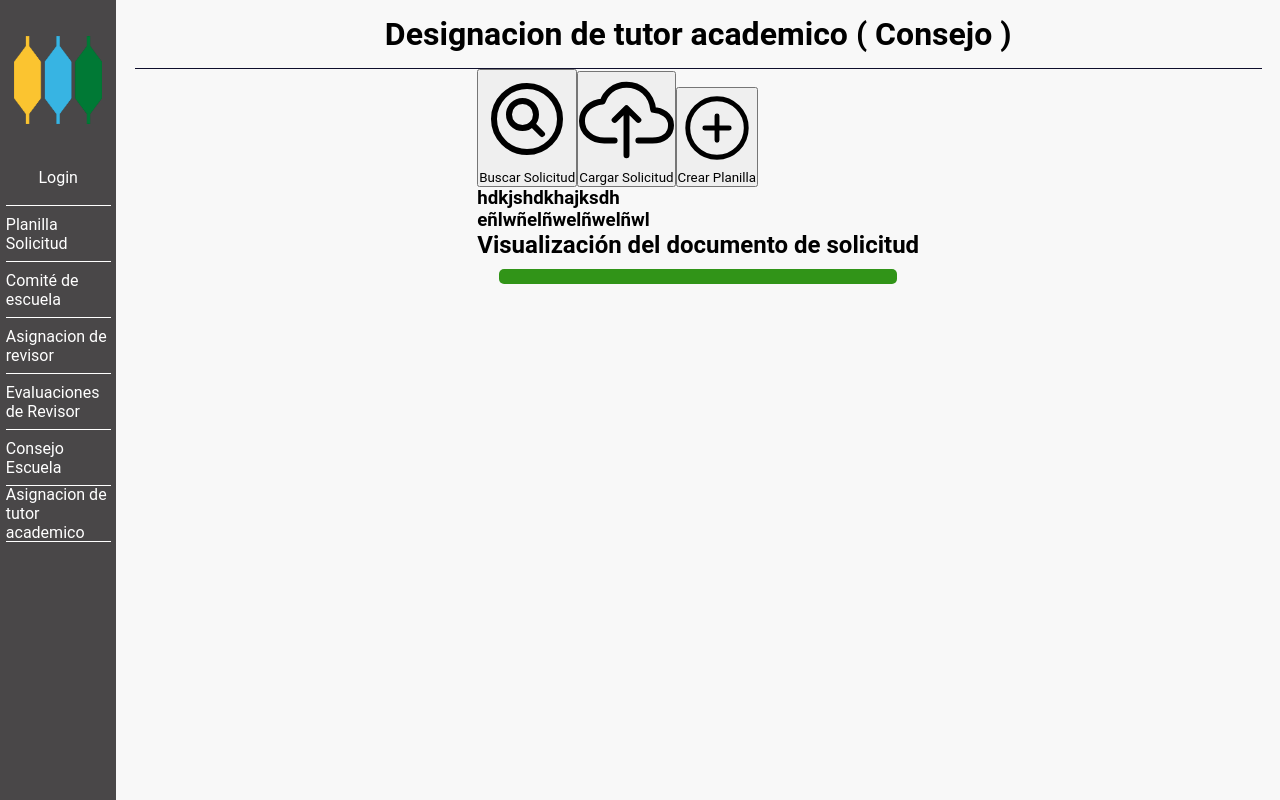
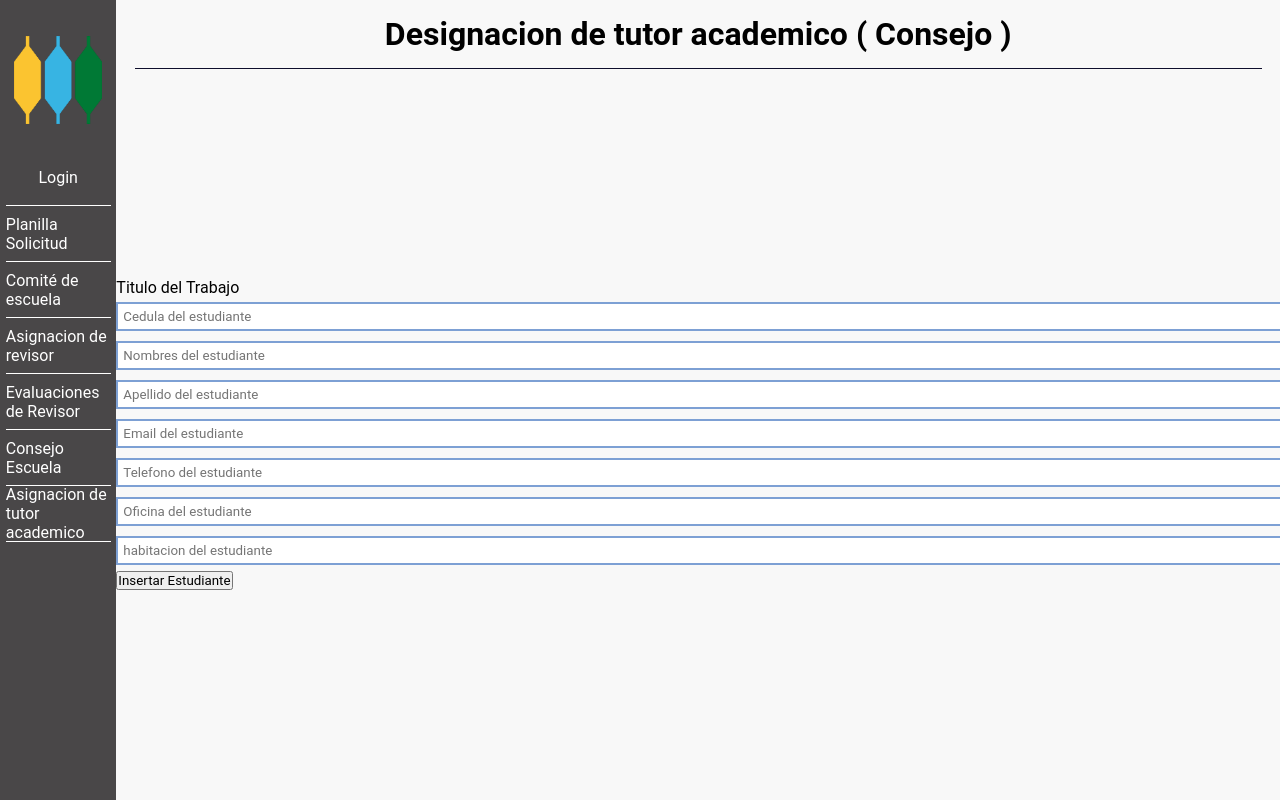
Before and after one commit to Lu27656348/UCAB-Cunaguaro, a Vue app: page /council in a window 1280 px wide. Built offline with nearby package versions, Linux system fonts and the light colour scheme.

Commit message:
Adaptacion de formulario al nuevo estandar

```diff
--- a/src/components/planillaSolicitudCrear.vue
+++ b/src/components/planillaSolicitudCrear.vue
@@ -13,12 +13,12 @@ const emit = defineEmits(["actualizarData"]);
 const crearSolicitudForm = reactive(new PlanillaCrearSolicitud());
 
 let dataEmpresas = reactive([]);
-let dataProfesionalesExternos = reactive([]);
+//let dataProfesionalesExternos = reactive([]);
 let idEmpresaSeleccionada = ref(null);
 crearSolicitudForm.trabajoDeGrado.tituloTG='Franklin ¿Heroe o Villano?'
-/*
+
 async function buscarEstudiante() {
-  const resEstudiante = await api.obtenerIdEstudiante(
+  const resEstudiante = await api.obtenerEstudianteByCedula(
     crearSolicitudForm.alumnos[0].cedula
   );
   crearSolicitudForm.alumnos[0].apellidos = resEstudiante.apellidos;
@@ -27,7 +27,7 @@ async function buscarEstudiante() {
 }
 
 async function buscarTutor() {
-  const resTutor = await api.obtenerIdTutorAcademico(
+  const resTutor = await api.obtenerProfesorByCedula(
     crearSolicitudForm.tutor.cedula
   );
   crearSolicitudForm.tutor.apellidos = resTutor.apellidos;
@@ -36,15 +36,15 @@ async function buscarTutor() {
 }
 
 async function buscarTutorEmpresarial() {
-  const resTutorEmpresarial = await api.obtenerIdTutorEmpresarialByCedula(
+  const resTutorEmpresarial = await api.obtenerExternoByCedula(
     crearSolicitudForm.tutorEmpresarial.cedula
   );
   crearSolicitudForm.tutorEmpresarial.nombres =
-    resTutorEmpresarial.usuario.nombres;
+    resTutorEmpresarial.nombres;
   crearSolicitudForm.tutorEmpresarial.apellidos =
-    resTutorEmpresarial.usuario.apellidos;
-  crearSolicitudForm.tutorEmpresarial.cedula =
-    resTutorEmpresarial.usuario.cedula;
+    resTutorEmpresarial.apellidos;
+  crearSolicitudForm.cedula =
+    resTutorEmpresarial.cedula;
 }
 
 crearSolicitudForm.empresa.idEmpresa = computed(() => {
@@ -63,12 +63,8 @@ crearSolicitudForm.empresa.idEmpresa = computed(() => {
   return "";
 });
 
-crearSolicitudForm.progressValue = computed(() => {
-  return crearSolicitudForm.trabajoDeGrado.modalidad == "E" ? 33.3 : 25;
-});
-
 async function insertarPlanilla() {
-  await api.insertarSolicitudTg(crearSolicitudForm);
+  await api.crearTrabajoGrado(crearSolicitudForm.trabajoDeGrado);
   let planillaGenerada;
   if (crearSolicitudForm.trabajoDeGrado.modalidad == "E") {
     planillaGenerada = new PlanillaPropuestaTEG(
@@ -90,8 +86,8 @@ async function insertarPlanilla() {
       crearSolicitudForm.empresa.nombre,
       crearSolicitudForm.empresa,
       {
-        nombre: `${crearSolicitudForm.tutor.nombres} ${crearSolicitudForm.tutor.apellidos}`,
-        cedula: crearSolicitudForm.tutor.cedula,
+        nombre: `${crearSolicitudForm.tutorEmpresarial.nombres} ${crearSolicitudForm.tutorEmpresarial.apellidos}`,
+        cedula: crearSolicitudForm.tutorEmpresarial.cedula,
         email: "franklinBelloBellisimo@ucab.edu.ve",
         telefono: "04121598764",
         profesion: "Ingeniero Informatico",
@@ -111,15 +107,8 @@ async function insertarPlanilla() {
   });
 
   planillaGenerada.imprimir();
-  crearSolicitudForm.progressbarState += crearSolicitudForm.progressValue;
+  //crearSolicitudForm.progressbarState += crearSolicitudForm.progressValue;
 }
-
-onMounted(async () => {
-  crearSolicitudForm.crearSolicitud();
-  dataEmpresas = await api.obtenerEmpresas();
-  //dataProfesionalesExternos = await api.obtenerProfesionalesExternos();
-});
-*/
 
 let textarea = ref( '' );
 
@@ -127,7 +116,8 @@ const mostrarTextArea = ()=>{
   console.log(textarea.value);
 }
 
-onMounted(()=>{
+onMounted( async ()=>{
+  dataEmpresas = await api.obtenerEmpresas();
   crearSolicitudForm.crearSolicitud();
 })
 //------------------------------------------------------>
@@ -150,6 +140,7 @@ onMounted(()=>{
             <!-- Trabajo de grado -->
             <p @click="mostrarTextArea()" for="">Titulo del Trabajo</p>
             <textarea
+            v-model="crearSolicitudForm.trabajoDeGrado.tituloTG"
               maxlength="200"
               class="request__container__preview__form__inputs--titulo-tg"
               placeholder="Tutilo de Propuesta TG"
@@ -292,10 +283,10 @@ onMounted(()=>{
           />
           <!-- Tutor Empresarial -->
           <div class="request__container__preview__form__inputs">
-            <p>Cédula de Tutor Empresarial</p>
+            <p>Id de Tutor Empresarial</p>
             <input
               type="number"
-              placeholder="V27301846"
+              placeholder="59885-VNL"
               v-model="crearSolicitudForm.tutorEmpresarial.cedula"
             />
             <!--<p for="">Nombres</p>-->
@@ -316,6 +307,11 @@ onMounted(()=>{
             <input disabled type="number" placeholder="4 años" />
           </div>
           <div class="actions">
+            <button
+              style="display: none"
+              type="submit "
+              @click="buscarTutorEmpresarial()"
+            ></button>
             <button
               @click="crearSolicitudForm.tutorCompletado()"
             >
--- a/src/views/committee.vue
+++ b/src/views/committee.vue
@@ -14,7 +14,8 @@ let formularioPropuesta = ref( new PropuestaTg() );
 console.log(formularioPropuesta);
 
 const clickenComponente = async (id) => {
-  formularioPropuesta.value = await api.obtenerPropuestaById(id);
+  console.log(id)
+  formularioPropuesta.value = await api.obtenerTGById(id);
   console.log(formularioPropuesta.value);
 };
 
@@ -31,13 +32,13 @@ const aprobarPropuestaComite = async () =>{
   api.aprobarPropuestaComite( formularioPropuesta.value.id_propuesta, formularioPropuesta.value.comite_evaluador.id )
   console.log(formularioPropuesta.value);
   alert('Propusta aprobada con exito por comite: ' + formularioPropuesta.value.comite_evaluador.id);
-  dataPropuestas.value = await api.obtenerPropuestas();
+  dataPropuestas.value = await api.obtenerPropuestas('PC');
 };
 
 onMounted(async () => {
-  dataPropuestas.value = await api.obtenerPropuestas();
-  comites = await api.obtenerComites();
-  console.log(comites);
+  dataPropuestas.value = await api.obtenerPropuestas('PC');
+  //comites = await api.obtenerComites();
+ // console.log(comites);
 });
 </script>
 <template>
@@ -56,11 +57,11 @@ onMounted(async () => {
           <div
             class="request__container__display__list__record"
             v-for="t in dataPropuestas.value"
-            :key="t.id_ptg"
-            @click="clickenComponente(t.id_ptg)"
+            :key="t.id_tg"
+            @click="clickenComponente(t.id_tg)"
           >
-            <p>{{ t.id_ptg }}</p>
-            <p>{{ t.fecha_entrega }}</p>
+            <p>{{ t.id_tg }}</p>
+            <p>{{ t.fecha_solicitud }}</p>
             <p>{{ t.estatus }}</p>
           </div>
         </div>
--- a/src/views/council.vue
+++ b/src/views/council.vue
@@ -1,44 +1,42 @@
 <script setup>
+
+import { reactive } from 'vue';
+import * as api from '../modules/apiTools.js';
+
+
+let estudiante = reactive({
+  cedula: '',
+  nombres: '',
+  apellidos: '',
+  email: '',
+  telefono: '',
+  oficina: '',
+  habitacion: ''
+});
+
+const insertarEstudiante = () =>{
+  api.insertarEstudiantes(estudiante);
+};
+
 </script>
 <template>
   <div class="request">
     <h1>Designacion de tutor academico ( Consejo )</h1>
-    <div class="council__container">
-      <div class="council__container__display">
-        <div class="council__container__display__controllers">
-          <button>
-            <img src="../assets/imgs/search-circle-outline.svg" />Buscar
-            Solicitud
-          </button>
-          <button>
-            <img src="../assets/imgs/cloud-upload-outline.svg" />Cargar
-            Solicitud
-          </button>
-          <button>
-            <img src="../assets/imgs/add-circle-outline.svg" alt="" />Crear
-            Planilla
-          </button>
-        </div>
-        <div class="council__container__display__list">
-          <!-- Aqui va el registro para las propuestas de trabajo de grado -->
-          <h3>hdkjshdkhajksdh</h3>
-          <h3>eñlwñelñwelñwelñwl</h3>
-        </div>
-      </div>
-      <div class="council__container__preview">
-        <h2>Visualización del documento de solicitud</h2>
-        <form action="" class="committe__container__preview__form">
-
+    <form
+          class="request__container__preview__form up-de"
+          @submit.prevent="submit"
+        >
+          <div class="request__container__preview__form__inputs">
+            <p for="">Titulo del Trabajo</p>
+            <input v-model="estudiante.cedula" type="text" placeholder="Cedula del estudiante">
+            <input v-model="estudiante.nombres" type="text" placeholder="Nombres del estudiante">
+            <input v-model="estudiante.apellidos" type="text" placeholder="Apellido del estudiante">
+            <input v-model="estudiante.email" type="text" placeholder="Email del estudiante">
+            <input v-model="estudiante.telefono" type="text" placeholder="Telefono del estudiante">
+            <input v-model="estudiante.oficina" type="text" placeholder="Oficina del estudiante">
+            <input v-model="estudiante.habitacion" type="text" placeholder="habitacion del estudiante">
+            <button @click="insertarEstudiante()" class="succes"> Insertar Estudiante </button>
+          </div>
         </form>
-        <div class="create-state">
-          <div class="progressbar">
-            <div class="progressbar--content"></div>
-          </div>
-          <div class="create-carousel">
-            <!-- aqui van los formularios necesarios para el proceso de crear una asignacion de revisor a la propuesta -->
-          </div>
-        </div>
-      </div>
-    </div>
   </div>
 </template>
```
